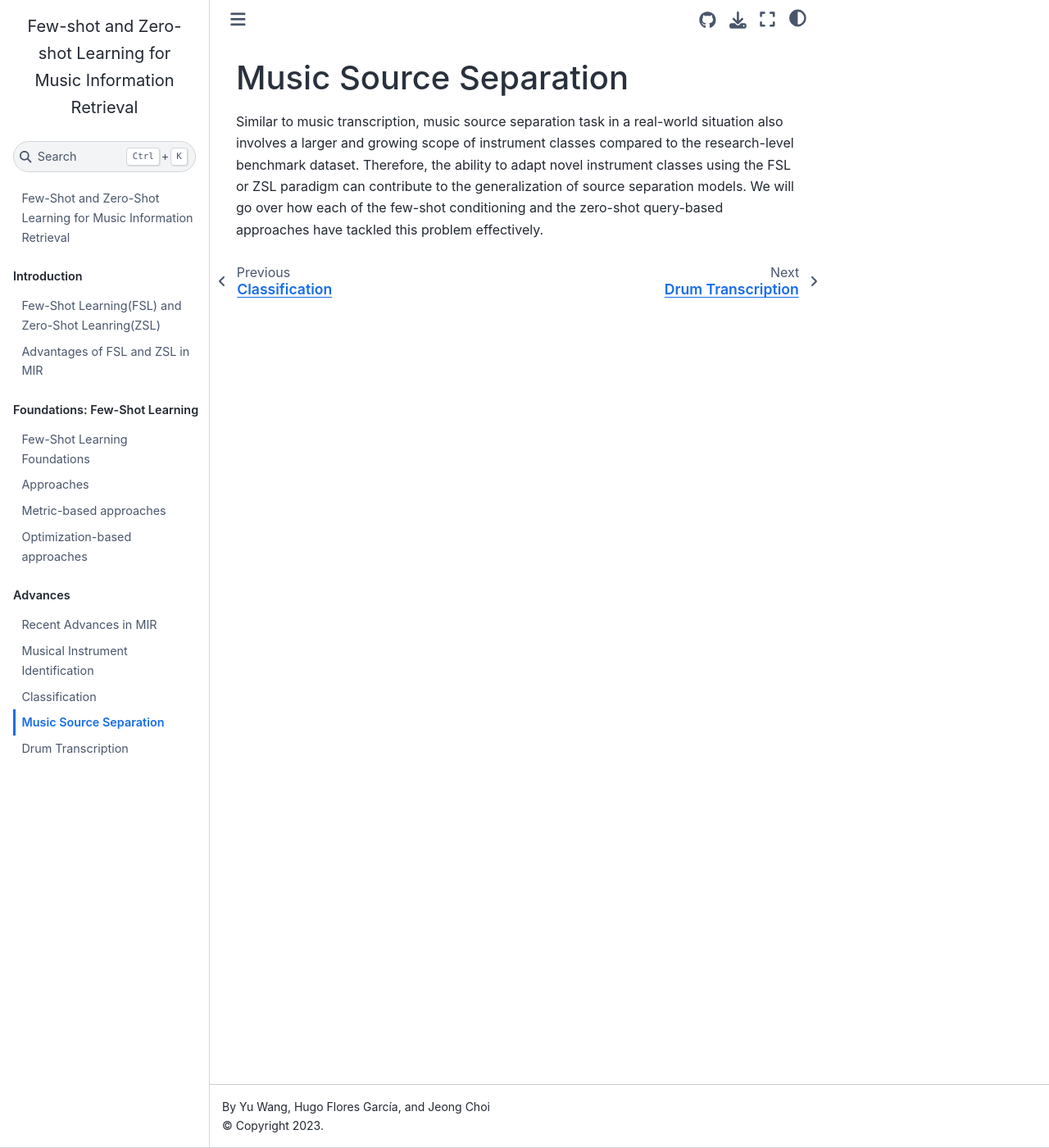
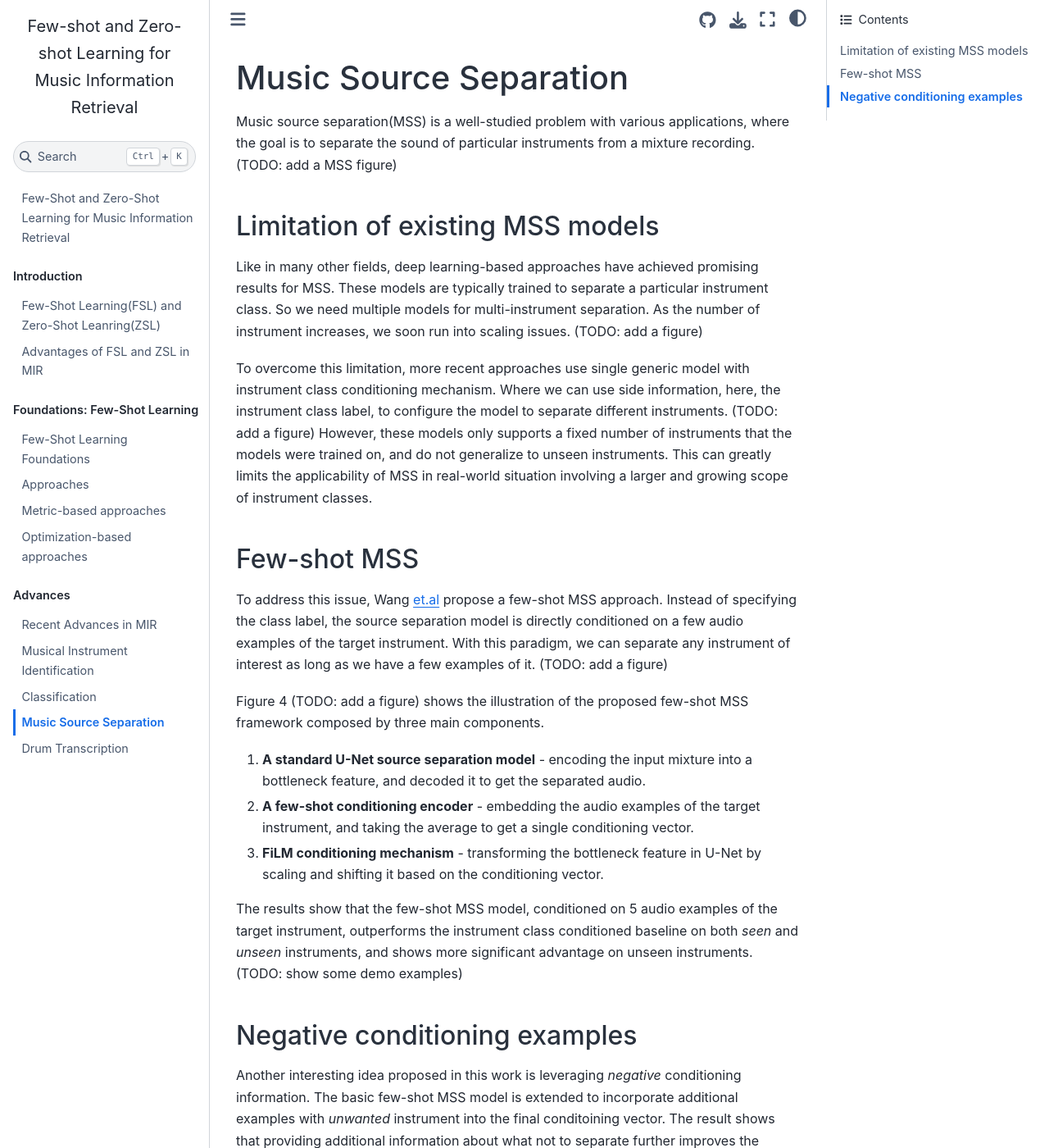
Before and after one commit to music-fsl-zsl/tutorial, a Jupyter Book: the page built from book/advances/source-sep.md, in a window 1280 px wide and 1400 px high. Shown: the whole window at 82% size. Built offline with Jupyter Book 1.0.4 settings and Sphinx 7.4.7 and the Sphinx Book theme 1.1.4, drawn with Linux system fonts in a browser that asks for light colours; some of the changed text lies outside the part shown.

Commit message:
add content of few-shot-mss

```diff
--- a/book/advances/source-sep.md
+++ b/book/advances/source-sep.md
@@ -1,4 +1,21 @@
 # Music Source Separation
 
-Similar to music transcription, music source separation task in a real-world situation also involves a larger and growing scope of instrument classes
-compared to the research-level benchmark dataset. Therefore, the ability to adapt novel instrument classes using the FSL or ZSL paradigm can contribute to the generalization of source separation models. We will go over how each of the few-shot conditioning and the zero-shot query-based approaches have tackled this problem effectively.
+Music source separation(MSS) is a well-studied problem with various applications, where the goal is to separate the sound of particular instruments from a mixture recording. (TODO: add a MSS figure)
+
+## Limitation of existing MSS models
+Like in many other fields, deep learning-based approaches have achieved promising results for MSS. These models are typically trained to separate a particular instrument class. So we need multiple models for multi-instrument separation. As the number of instrument increases, we soon run into scaling issues. (TODO: add a figure)
+
+To overcome this limitation, more recent approaches use single generic model with instrument class conditioning mechanism. Where we can use side information, here, the instrument class label, to configure the model to separate different instruments. (TODO: add a figure) However, these models only supports a fixed number of instruments that the models were trained on, and do not generalize to unseen instruments. This can greatly limits the applicability of MSS in real-world situation involving a larger and growing scope of instrument classes.
+
+## Few-shot MSS
+To address this issue, Wang et.al propose a few-shot MSS approach. Instead of specifying the class label, the source separation model is directly conditioned on a few audio examples of the target instrument. With this paradigm, we can separate any instrument of interest as long as we have a few examples of it. (TODO: add a figure)
+
+Figure 4 (TODO: add a figure) shows the illustration of the proposed few-shot MSS framework composed by three main components.
+1. **A standard U-Net source separation model** - encoding the input mixture into a bottleneck feature, and decoded it to get the separated audio.
+2. **A few-shot conditioning encoder** - embedding the audio examples of the target instrument, and taking the average to get a single conditioning vector.
+3. **FiLM conditioning mechanism** - transforming the bottleneck feature in U-Net by scaling and shifting it based on the conditioning vector.
+
+The results show that the few-shot MSS model, conditioned on 5 audio examples of the target instrument, outperforms the instrument class conditioned baseline on both *seen* and *unseen* instruments, and shows more significant advantage on unseen instruments. (TODO: show some demo examples)
+
+## Negative conditioning examples
+Another interesting idea proposed in this work is leveraging *negative* conditioning information. The basic few-shot MSS model is extended to incorporate additional examples with *unwanted* instrument into the final conditoining vector. The result shows that providing additional information about what not to separate further improves the separation. This setup can be particularly useful when labeling non-target instruments is much easier than labeling the target one.
```
